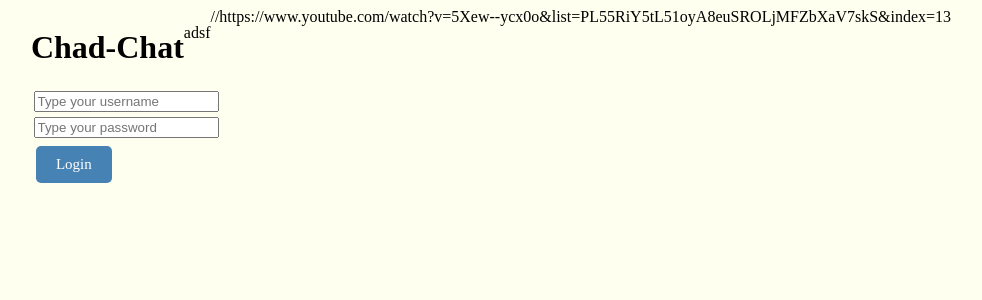
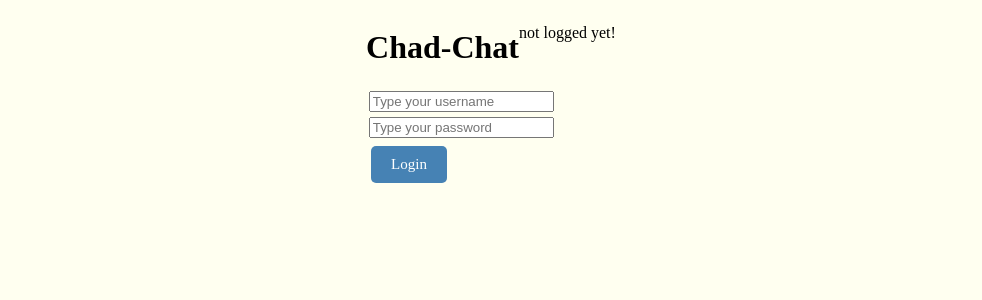
Before and after one commit to wayson14/smallTalk-frontend, a React (Create React App) app: page / in a window 1280 px wide. Shown: the top 300 px of the page, without its empty margins (149-1131 px from the left). Built offline with nearby package versions, Linux system fonts and the light colour scheme.

Commit message:
Working logging system

```diff
--- a/src/App.js
+++ b/src/App.js
@@ -7,18 +7,23 @@ import { useState } from 'react';
 
 const App = () => {
   const [user, setUser] = useState(new User());
+  const [headerRender, setHeaderRender] = useState(1);
+
 
   const onLogin = (credentials) => {
     user.login(credentials)
       .then((result) => {
-        result ? console.log(`Witaj ${user.username}`) : console.log("Podano złe dane!")
+        if(result){
+          console.log(`Witaj ${user.username}`);
+          setHeaderRender(headerRender*-1);
+         }
+         else console.log("Podano złe dane!");
       })
-    return;
   }
   return (
     <Router>
       <div className="App">
-        <Header user={user}/>
+        {headerRender !== 0 && <Header user={user}/>}
           <Routes>
             <Route
               path="/"
--- a/src/components/Header.js
+++ b/src/components/Header.js
@@ -1,12 +1,19 @@
 import { React, useState } from 'react'
 
 const Header = (u) => {
-    const [user, setUser] = useState(u);
+    const [user, setUser] = useState(u.user);
+
+    const updateUsername = () => {
+        setUser({...user, username: 'changed user'});
+    }
+
     return (
         <div className="navbar">
             <h1>Chad-Chat</h1>
-            <p>{user.user.username}</p> //https://www.youtube.com/watch?v=5Xew--ycx0o&list=PL55RiY5tL51oyA8euSROLjMFZbXaV7skS&index=13
-            {console.log(user.user.username)}
+            {/* <button onClick={updateUsername}>change username</button> */}
+            <p>{user.username}</p>
+            {/* /* //https://www.youtube.com/watch?v=5Xew--ycx0o&list=PL55RiY5tL51oyA8euSROLjMFZbXaV7skS&index=13  */}
+            {console.log(user.username)}
         </div>
     )
 }
--- a/src/services/User.js
+++ b/src/services/User.js
@@ -1,5 +1,5 @@
 function User () {
-    this.username = 'adsf';
+    this.username = 'not logged yet!';
     this.passwd = null;
     this.logged = null;
 
```
